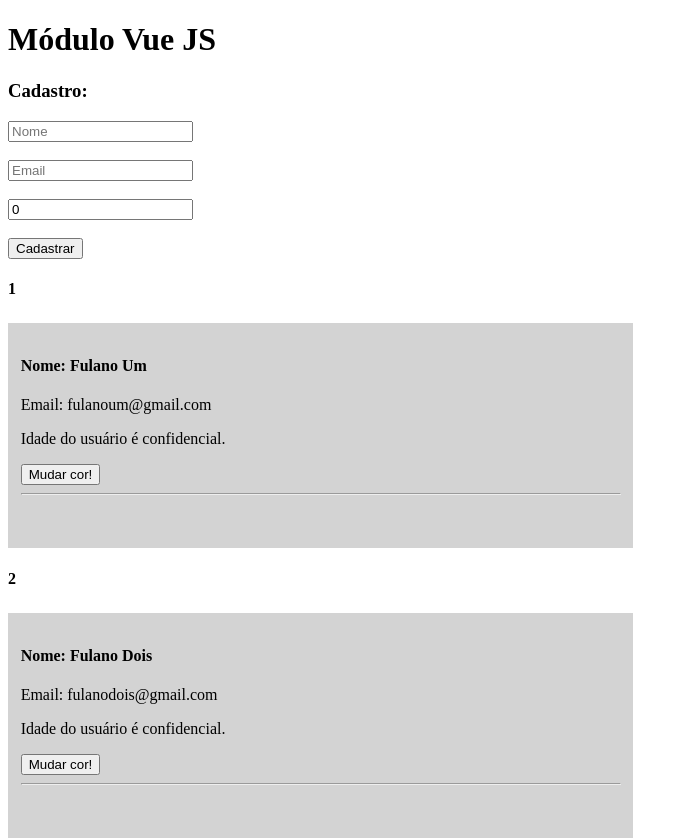
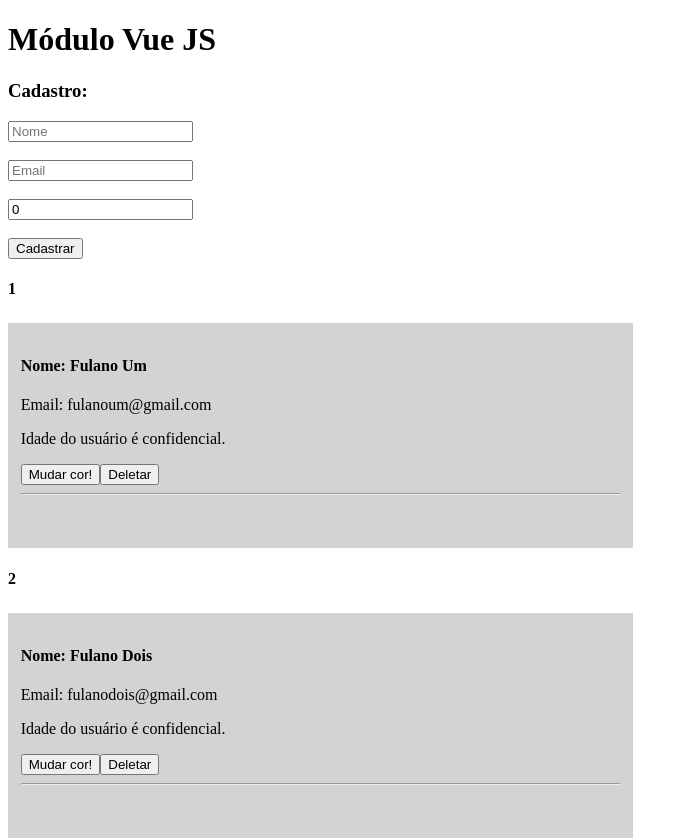
Before and after one commit to inessouza/node, a Vue app in the folder cursos/formacao-node/modulo19/guiaclientes/: page / in a window 1280 px wide. Shown: the top 840 px of the page, without its empty margins (0-688 px from the left). Built offline with nearby package versions, Linux system fonts and the light colour scheme.

Commit message:
Emissão de Eventos

```diff
--- a/cursos/formacao-node/modulo19/guiaclientes/src/App.vue
+++ b/cursos/formacao-node/modulo19/guiaclientes/src/App.vue
@@ -9,7 +9,7 @@
     <button @click="registerUser">Cadastrar</button>
     <div v-for="(cliente, index) in clientes" :key="cliente.id">
       <h4>{{ index + 1 }}</h4>
-      <ClienteVue :cliente="cliente"/>
+      <ClienteVue :cliente="cliente" @meDelete="deleteUser($event)"/>
     </div>
   </div>
 </template>
@@ -71,6 +71,10 @@
         this.emailField = ""
         this.ageField = ""
       }
+    },
+    deleteUser: function($event) {
+      console.log("Recebendo Evento")
+      console.log($event)
     }
   }
 }
--- a/cursos/formacao-node/modulo19/guiaclientes/src/components/ClienteVue.vue
+++ b/cursos/formacao-node/modulo19/guiaclientes/src/components/ClienteVue.vue
@@ -5,6 +5,7 @@
         <p v-if="showAge === true">Idade: {{ cliente.age }}</p>
         <p v-else>Idade do usuário é confidencial.</p>
         <button @click="changeColor($event)">Mudar cor!</button>
+        <button @click="emitDeleteEvent">Deletar</button>
         <hr>
     </div>
 </template>
@@ -26,6 +27,10 @@
         changeColor: function($event) {
             console.log($event)
             this.isPremium = !this.isPremium
+        },
+        emitDeleteEvent: function() {
+            console.log("Emitindo do Filho")
+            this.$emit("meDelete")
         }
     }
 }
```
